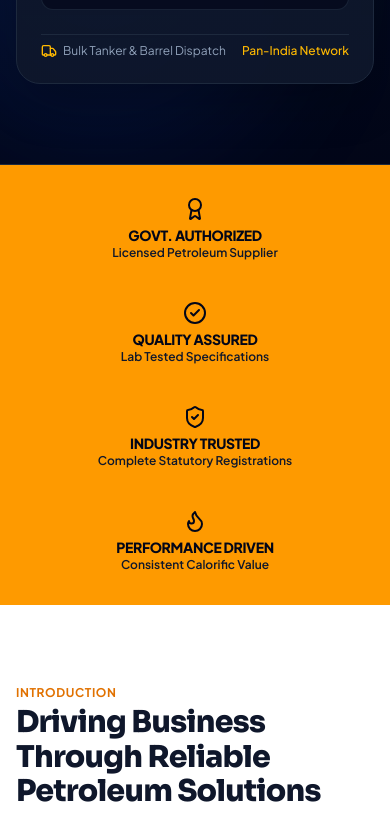
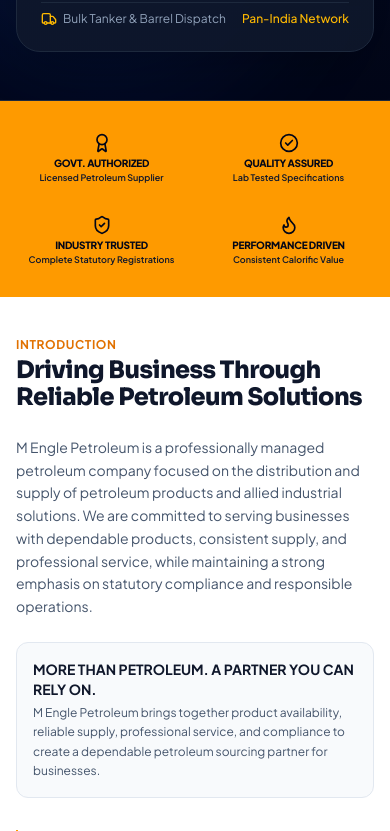
Before and after one commit to meetpanchal-sevlex/mengle-petrochemicals, a Next.js app: page / in a window 390 px wide. Shown: the part 1560-2391 px from the top of the page. Built offline with nearby package versions, Linux system fonts and the light colour scheme.

Commit message:
style: ultra-compact native app styling for all mobile sections

```diff
--- /dev/null
+++ b/patch-compact.js
@@ -0,0 +1,63 @@
+const fs = require('fs');
+
+let pageData = fs.readFileSync('src/app/page.tsx', 'utf8');
+
+// 1. Reduce massive padding on sections for mobile
+pageData = pageData.replace(/py-20 bg-white/g, 'py-10 lg:py-20 bg-white');
+pageData = pageData.replace(/py-20 bg-slate-900/g, 'py-10 lg:py-20 bg-slate-900');
+pageData = pageData.replace(/py-20 lg:py-28/g, 'py-12 lg:py-28');
+
+// 2. Yellow Credentials strip -> 2x2 grid on mobile instead of 1-column stack
+pageData = pageData.replace(
+  'grid-cols-1 sm:grid-cols-2 lg:grid-cols-4 gap-6',
+  'grid-cols-2 lg:grid-cols-4 gap-4 lg:gap-6'
+);
+// Shrink icon sizes slightly on the credentials strip
+pageData = pageData.replace(/Award className="w-6 h-6/g, 'Award className="w-5 h-5 lg:w-6 lg:h-6');
+pageData = pageData.replace(/CheckCircle2 className="w-6 h-6/g, 'CheckCircle2 className="w-5 h-5 lg:w-6 lg:h-6');
+pageData = pageData.replace(/ShieldCheck className="w-6 h-6/g, 'ShieldCheck className="w-5 h-5 lg:w-6 lg:h-6');
+pageData = pageData.replace(/Flame className="w-6 h-6/g, 'Flame className="w-5 h-5 lg:w-6 lg:h-6');
+// Shrink text size on credentials
+pageData = pageData.replace(/text-sm font-extrabold tracking-tight uppercase/g, 'text-[10px] lg:text-sm font-extrabold tracking-tight uppercase leading-tight');
+pageData = pageData.replace(/text-xs font-semibold text-slate-900/g, 'text-[9px] lg:text-xs font-semibold text-slate-900 leading-tight mt-0.5');
+
+// 3. Compact the About section text
+pageData = pageData.replace(
+  'text-3xl sm:text-4xl font-extrabold text-slate-900',
+  'text-2xl sm:text-4xl font-extrabold text-slate-900'
+);
+
+// 4. Core Strengths -> Make it a horizontal swipe carousel on mobile!
+const coreStrengthsOld = `<div className="lg:col-span-6 space-y-4">
+                  <div className="text-xs font-bold uppercase tracking-wider text-slate-400 mb-2">
+                    Our Core Operational Strengths
+                  </div>
+
+                  {COMPANY_INFO.coreStrengths.map((strength, i) => (
+                    <div key={i} className="flex gap-4 p-5 rounded-2xl bg-white border border-slate-200 hover:border-amber-400/50 hover:shadow-lg transition-all group">`;
+
+const coreStrengthsNew = `<div className="lg:col-span-6">
+                  <div className="text-[10px] lg:text-xs font-bold uppercase tracking-wider text-slate-400 mb-3 px-1">
+                    Our Core Operational Strengths
+                  </div>
+
+                  <div className="flex lg:flex-col overflow-x-auto lg:overflow-visible gap-3 pb-4 -mx-4 px-4 lg:mx-0 lg:px-0 lg:pb-0 snap-x scrollbar-hide">
+                  {COMPANY_INFO.coreStrengths.map((strength, i) => (
+                    <div key={i} className="snap-start shrink-0 w-[85vw] lg:w-auto flex gap-3 lg:gap-4 p-4 lg:p-5 rounded-2xl bg-white border border-slate-200 hover:border-amber-400/50 hover:shadow-lg transition-all group">`;
+
+pageData = pageData.replace(coreStrengthsOld, coreStrengthsNew);
+
+// Make sure the number circles in strengths are slightly smaller on mobile
+pageData = pageData.replace(/w-10 h-10 rounded-xl bg-slate-900/g, 'w-8 h-8 lg:w-10 lg:h-10 rounded-lg lg:rounded-xl bg-slate-900');
+pageData = pageData.replace(/text-lg font-black text-amber-400/g, 'text-base lg:text-lg font-black text-amber-400');
+pageData = pageData.replace(/text-sm font-bold text-slate-900/g, 'text-xs lg:text-sm font-bold text-slate-900');
+pageData = pageData.replace(/text-xs text-slate-500 mt-1/g, 'text-[11px] lg:text-xs text-slate-500 mt-1 leading-relaxed');
+
+// 5. Products Section title smaller
+pageData = pageData.replace(
+  'text-2xl sm:text-3xl font-extrabold',
+  'text-xl sm:text-3xl font-extrabold'
+);
+
+fs.writeFileSync('src/app/page.tsx', pageData);
+console.log('Fixed page chunkiness');
--- a/src/app/page.tsx
+++ b/src/app/page.tsx
@@ -78,7 +78,7 @@ export default function HomePage() {
       {/* Main Content */}
       <main className="flex-1">
         {/* HERO SECTION */}
-        <section className="relative bg-gradient-to-b from-slate-950 via-slate-900 to-slate-950 text-white overflow-hidden py-20 lg:py-28 border-b border-slate-800">
+        <section className="relative bg-gradient-to-b from-slate-950 via-slate-900 to-slate-950 text-white overflow-hidden py-12 lg:py-28 border-b border-slate-800">
           {/* Subtle Background Glows */}
           <div className="absolute top-0 left-1/4 w-96 h-96 bg-amber-500/10 rounded-full blur-3xl pointer-events-none" />
           <div className="absolute bottom-0 right-1/4 w-96 h-96 bg-blue-600/10 rounded-full blur-3xl pointer-events-none" />
@@ -213,32 +213,32 @@ export default function HomePage() {
 
         {/* CREDENTIALS & PILLARS STRIP */}
         <section id="credentials" className="bg-amber-500 text-slate-950 py-6 px-4 sm:px-8 shadow-md">
-          <div className="max-w-7xl mx-auto grid grid-cols-1 sm:grid-cols-2 lg:grid-cols-4 gap-6 text-center">
+          <div className="max-w-7xl mx-auto grid grid-cols-2 lg:grid-cols-4 gap-4 lg:gap-6 text-center">
             <div className="flex flex-col items-center justify-center p-2">
-              <Award className="w-6 h-6 mb-1 text-slate-950" />
-              <div className="text-sm font-extrabold tracking-tight uppercase">GOVT. AUTHORIZED</div>
-              <div className="text-xs font-semibold text-slate-900">Licensed Petroleum Supplier</div>
+              <Award className="w-5 h-5 lg:w-6 lg:h-6 mb-1 text-slate-950" />
+              <div className="text-[10px] lg:text-sm font-extrabold tracking-tight uppercase leading-tight">GOVT. AUTHORIZED</div>
+              <div className="text-[9px] lg:text-xs font-semibold text-slate-900 leading-tight mt-0.5">Licensed Petroleum Supplier</div>
             </div>
             <div className="flex flex-col items-center justify-center p-2">
-              <CheckCircle2 className="w-6 h-6 mb-1 text-slate-950" />
-              <div className="text-sm font-extrabold tracking-tight uppercase">QUALITY ASSURED</div>
-              <div className="text-xs font-semibold text-slate-900">Lab Tested Specifications</div>
+              <CheckCircle2 className="w-5 h-5 lg:w-6 lg:h-6 mb-1 text-slate-950" />
+              <div className="text-[10px] lg:text-sm font-extrabold tracking-tight uppercase leading-tight">QUALITY ASSURED</div>
+              <div className="text-[9px] lg:text-xs font-semibold text-slate-900 leading-tight mt-0.5">Lab Tested Specifications</div>
             </div>
             <div className="flex flex-col items-center justify-center p-2">
-              <ShieldCheck className="w-6 h-6 mb-1 text-slate-950" />
-              <div className="text-sm font-extrabold tracking-tight uppercase">INDUSTRY TRUSTED</div>
-              <div className="text-xs font-semibold text-slate-900">Complete Statutory Registrations</div>
+              <ShieldCheck className="w-5 h-5 lg:w-6 lg:h-6 mb-1 text-slate-950" />
+              <div className="text-[10px] lg:text-sm font-extrabold tracking-tight uppercase leading-tight">INDUSTRY TRUSTED</div>
+              <div className="text-[9px] lg:text-xs font-semibold text-slate-900 leading-tight mt-0.5">Complete Statutory Registrations</div>
             </div>
             <div className="flex flex-col items-center justify-center p-2">
-              <Flame className="w-6 h-6 mb-1 text-slate-950" />
-              <div className="text-sm font-extrabold tracking-tight uppercase">PERFORMANCE DRIVEN</div>
-              <div className="text-xs font-semibold text-slate-900">Consistent Calorific Value</div>
+              <Flame className="w-5 h-5 lg:w-6 lg:h-6 mb-1 text-slate-950" />
+              <div className="text-[10px] lg:text-sm font-extrabold tracking-tight uppercase leading-tight">PERFORMANCE DRIVEN</div>
+              <div className="text-[9px] lg:text-xs font-semibold text-slate-900 leading-tight mt-0.5">Consistent Calorific Value</div>
             </div>
           </div>
         </section>
 
         {/* ABOUT US SECTION */}
-        <section id="about" className="py-20 bg-white border-b border-slate-200">
+        <section id="about" className="py-10 lg:py-20 bg-white border-b border-slate-200">
           <div className="max-w-7xl mx-auto px-4 sm:px-8">
             <div className="grid grid-cols-1 lg:grid-cols-12 gap-12 items-center">
               {/* Left Column: Overview */}
@@ -247,7 +247,7 @@ export default function HomePage() {
                   <div className="text-xs font-bold uppercase tracking-wider text-amber-600 mb-1">
                     Introduction
                   </div>
-                  <h2 className="text-3xl sm:text-4xl font-extrabold text-slate-900 tracking-tight"
+                  <h2 className="text-2xl sm:text-4xl font-extrabold text-slate-900 tracking-tight"
                     style={{ fontFamily: 'var(--font-sora)' }}>
                     Driving Business Through Reliable Petroleum Solutions
                   </h2>
@@ -395,7 +395,7 @@ export default function HomePage() {
         </section>
 
         {/* DUAL DEPOTS & STRATEGIC LOCATIONS */}
-        <section id="offices" className="py-20 bg-white border-b border-slate-200">
+        <section id="offices" className="py-10 lg:py-20 bg-white border-b border-slate-200">
           <div className="max-w-7xl mx-auto px-4 sm:px-8">
             <div className="text-center max-w-3xl mx-auto mb-14 space-y-3">
               <div className="text-xs font-bold uppercase tracking-wider text-amber-600">
@@ -508,7 +508,7 @@ export default function HomePage() {
         </section>
 
         {/* CONTACT & RFQ SECTION */}
-        <section id="contact" className="py-20 bg-slate-900 text-white relative">
+        <section id="contact" className="py-10 lg:py-20 bg-slate-900 text-white relative">
           <div className="max-w-7xl mx-auto px-4 sm:px-8">
             <div className="grid grid-cols-1 lg:grid-cols-12 gap-12 items-center">
               <div className="lg:col-span-6 space-y-6">
@@ -558,7 +558,7 @@ export default function HomePage() {
                     <h3 className="text-xl font-bold tracking-tight">
                       Instant Quote Request
                     </h3>
-                    <p className="text-xs text-slate-500 mt-1">
+                    <p className="text-[11px] lg:text-xs text-slate-500 mt-1 leading-relaxed">
                       Fill out your requirements for an immediate response on WhatsApp or email.
                     </p>
                   </div>
--- a/src/components/FloatingActions.tsx
+++ b/src/components/FloatingActions.tsx
@@ -10,7 +10,7 @@ export default function FloatingActions() {
   )}`;
 
   return (
-    <div className="fixed bottom-6 right-6 z-40 flex flex-col gap-3 items-end">
+    <div className="fixed bottom-4 right-4 md:bottom-6 md:right-6 z-40 flex flex-col gap-3 items-end">
       {/* Phone Call (Mobile quick action) */}
       <a
         href={`tel:${COMPANY_INFO.phoneRaw}`}
```
